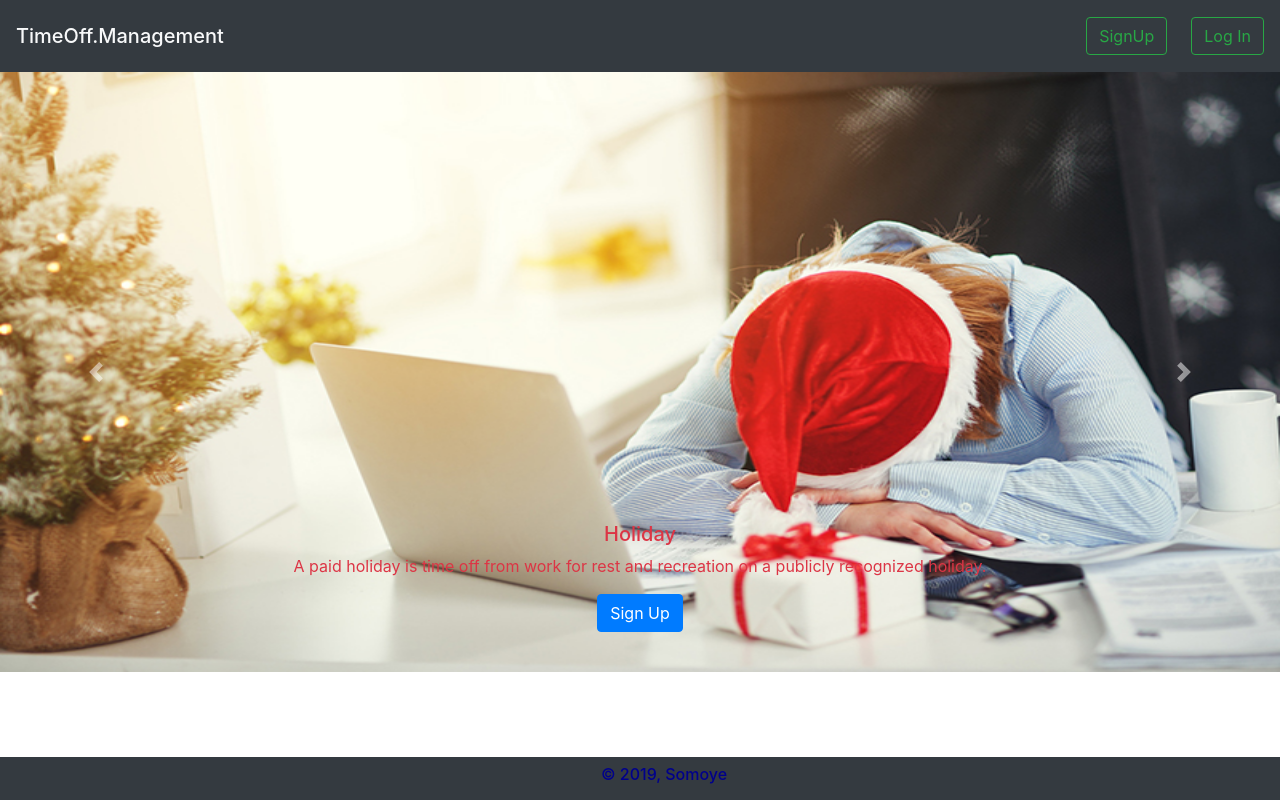
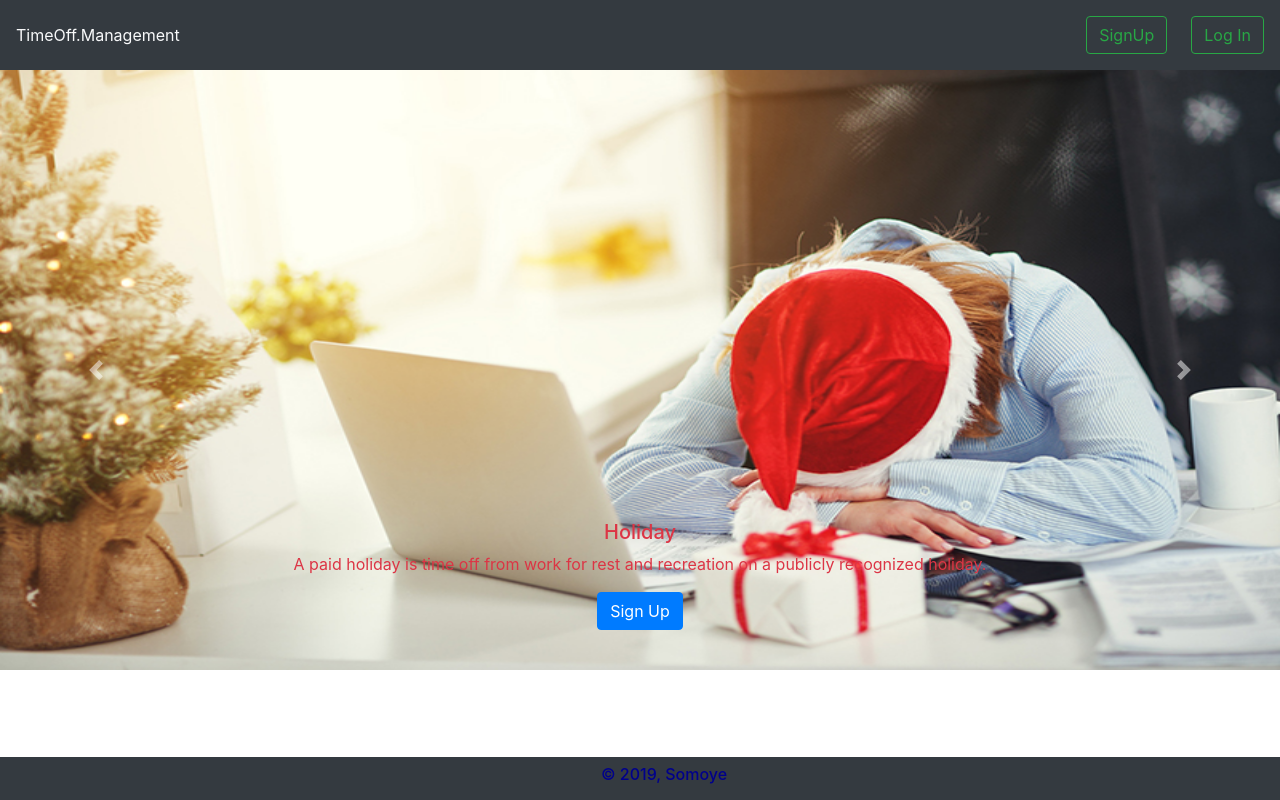
Before and after one commit to somoye123/time-off-applicaation, a React (Create React App) app: page / in a window 1280 px wide. Built offline with nearby package versions, Linux system fonts and the light colour scheme.

Commit message:
changed company name color

```diff
--- a/src/components/Navbars/AuthNavbar.js
+++ b/src/components/Navbars/AuthNavbar.js
@@ -6,10 +6,8 @@ export default class Navbar1 extends Component {
     return (
       <React.Fragment>
         <nav className="navbar navbar-light bg-dark py-3">
-          <Link to="/">
-            <span className="navbar-brand mb-0 h1  text-light">
-              TimeOff.Management
-            </span>
+          <Link className="text-light" to="/">
+            TimeOff.Management <span className="sr-only">(current)</span>
           </Link>
           <form action="" className="form-inline">
             <Link to="/SignUp">
--- a/src/components/Navbars/DashboardNavbar.js
+++ b/src/components/Navbars/DashboardNavbar.js
@@ -6,7 +6,7 @@ export default class DashboardNavbar extends Component {
   render() {
     return (
       <React.Fragment>
-        <nav className="navbar navbar-expand-lg navbar-light bg-dark navbar-fixed-top">
+        <nav className="navbar navbar-expand-lg navbar-light bg-dark navbar-fixed-top py-3">
           <button
             className="navbar-toggler"
             type="button"
@@ -44,7 +44,7 @@ export default class DashboardNavbar extends Component {
             </ul>
             <form action="" className="form-inline">
               <Link to="/login">
-                <button className="btn btn-danger my-sm-0 mx-auto">
+                <button className="btn btn-outline-danger my-sm-0 mx-auto">
                   Log Out
                 </button>
               </Link>
```
